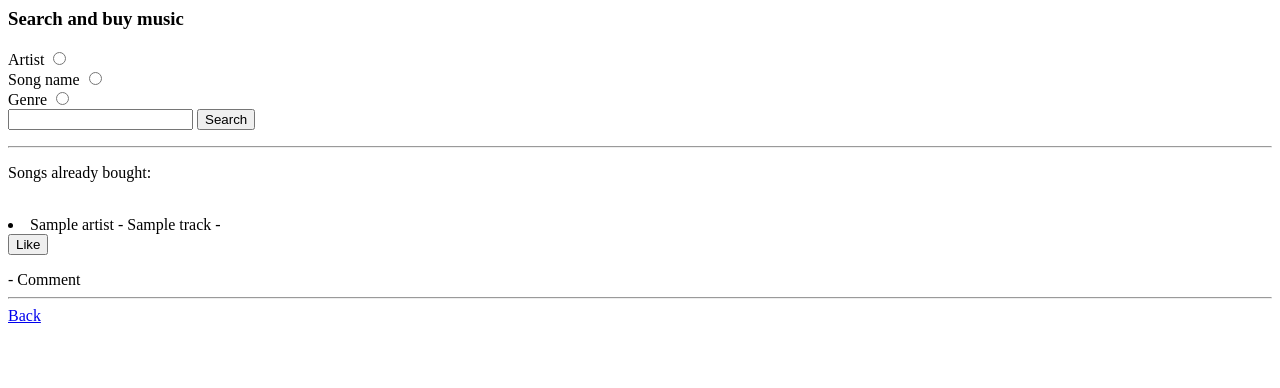
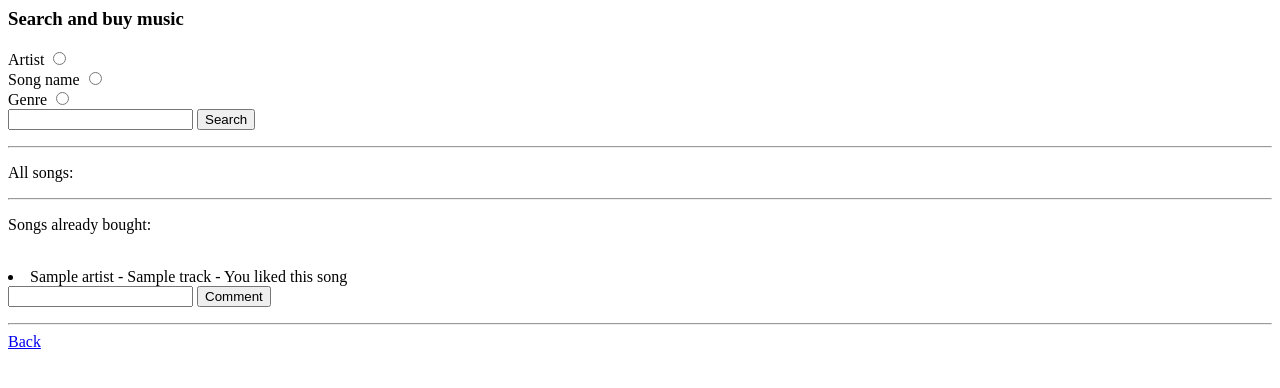
Before and after one commit to CristaHo/MusicMarket, a Flask app: template templates/search.html in a window 1280 px wide. Shown: the top 388 px of the page. Run offline with Flask 2, Linux system fonts and the light colour scheme; the template is opened without the code that fills it: most values are stand-ins (such as "Sample title", 1, 10 or a date in 2020).

Commit message:
Commenting added

```diff
--- a/schema.sql
+++ b/schema.sql
@@ -3,3 +3,4 @@ CREATE TABLE tracks (id SERIAL PRIMARY KEY, artist TEXT, track TEXT, genre TEXT,
 INSERT INTO tracks (artist, track, genre, date) VALUES ('TheArtist', 'TheTrack', 'rock', NOW());
 CREATE TABLE tracks_bought (id SERIAL PRIMARY KEY, user_id INTEGER, track_id INTEGER);
 CREATE TABLE likes (id SERIAL PRIMARY KEY, user_id INTEGER, track_id INTEGER);
+CREATE TABLE comments (id SERIAL PRIMARY KEY, user_id INTEGER, track_id INTEGER, comment TEXT)
--- a/templates/search.html
+++ b/templates/search.html
@@ -10,13 +10,24 @@
     <input type="submit" value="Search">
 </form>
 <hr>
+<p>All songs:</p>
+<hr>
 
 <p>Songs already bought:</p>
 <br>
 {% for song in results %}
-<li> {{ song.artist }} - {{ song.track }} - <form action="/like" method="POST">
+<li> {{ song.artist }} - {{ song.track }} -
+    {% if song.coalesce == 0 %}
+    <form action="/like" method="POST">
     <input type="hidden" name="id" value="{{ song.id }}">
-    <input type="submit" value="Like"> </form> - Comment
+    <input type="submit" value="Like"> </form>
+    {% else %}
+        You liked this song
+    {% endif %}
+    <form action="/comment" method="POST">
+    <input type="hidden" name="id" value="{{ song.id }}">
+    <input type="text" name="comment">
+    <input type="submit" value="Comment"> </form>
 {% endfor %}
 </ul>
 <hr>
```
Also changed, not shown: routes.py (+17 -1 lines).
